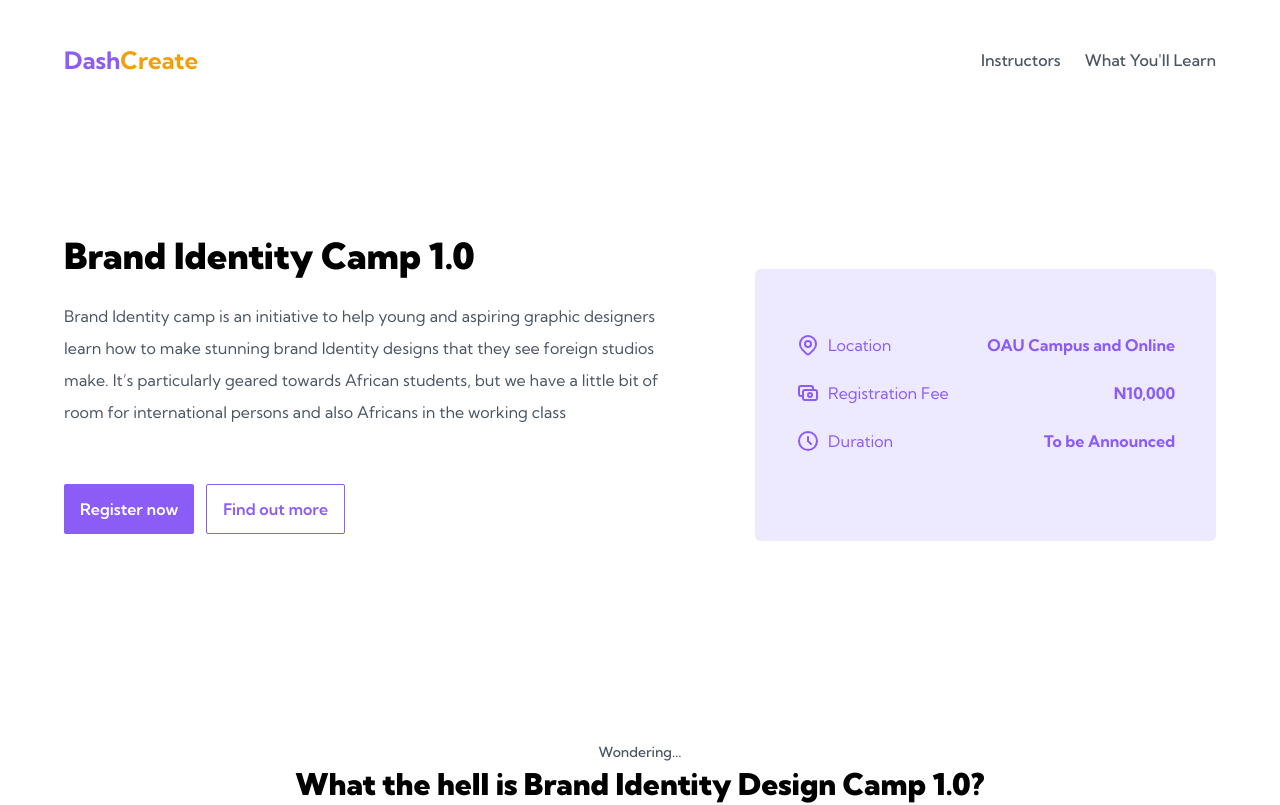
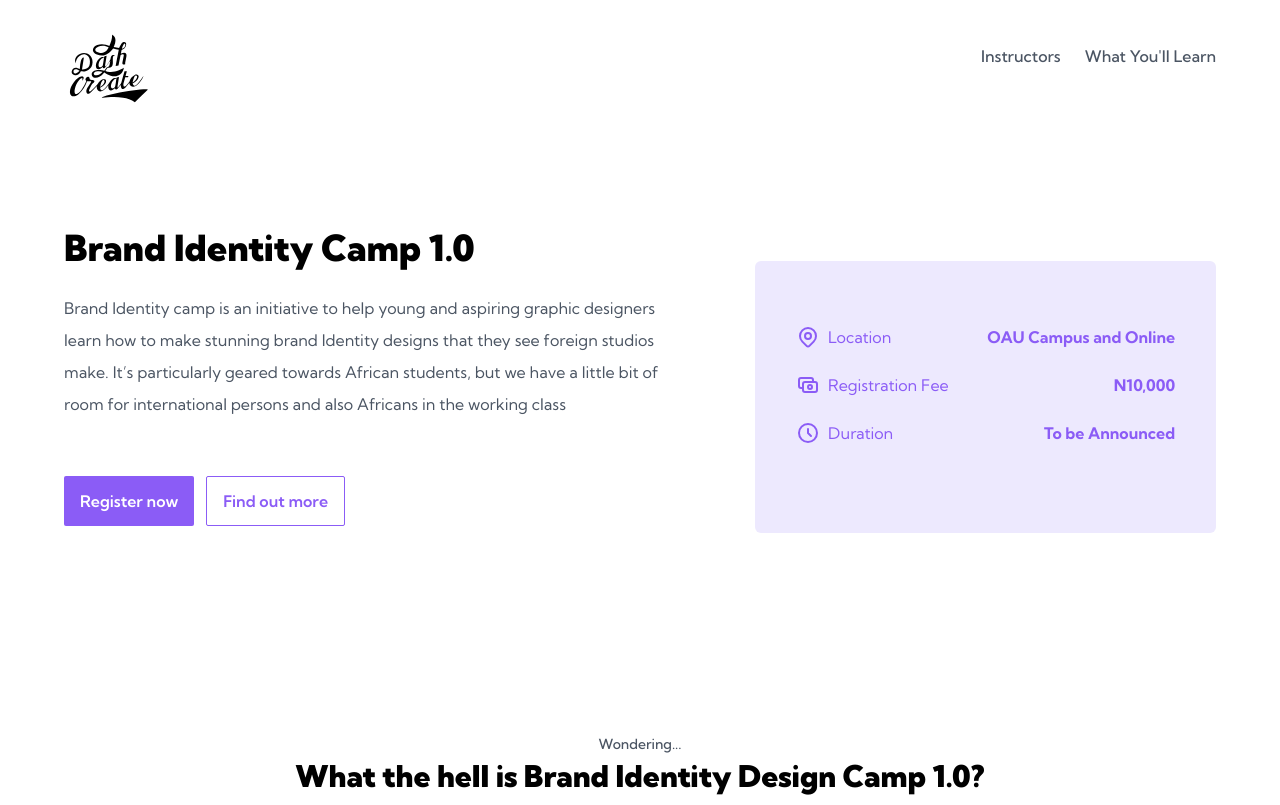
Before and after one commit to bolub/dashcreate, a Next.js app: page / in a window 1280 px wide. Shown: the top 805 px of the page. Built offline with nearby package versions, Linux system fonts and the light colour scheme.

Commit message:
Use actual logo

```diff
--- a/Components/Navbar.js
+++ b/Components/Navbar.js
@@ -26,13 +26,20 @@ const Navbar = () => {
   let completeButtonRef = useRef(null);
 
   return (
-    <nav className=' px-5 md:px-16 mt-5 py-6 sticky top-0 flex bg-white' style={{maxHeight:'100px'}}>
+    <nav
+      className=' px-5 md:px-16 mt-5 py-6 sticky top-0 flex bg-white'
+      style={{ maxHeight: '100px' }}
+    >
       <span id='logo' className='font-bold text-2xl my-auto mr-5'>
-      {/* <img src='./../DashcreateLogo.svg' className='h-auto w-44 h-44 absolute -left-8 md:left-4' style={{top: '-40px'}}/>
-       */}
-        <span className='text-purple-500'>Dash</span>
+        <img
+          src='./../DashcreateLogo.svg'
+          className='h-auto w-44 h-44 absolute -left-8 md:left-4'
+          style={{ top: '-40px' }}
+        />
 
-        <span style={{ color: 'rgba(245, 158, 11' }}>Create</span>
+        {/* <span className='text-purple-500'>Dash</span>
+
+        <span style={{ color: 'rgba(245, 158, 11' }}>Create</span> */}
       </span>
 
       {/* right nav */}
```
